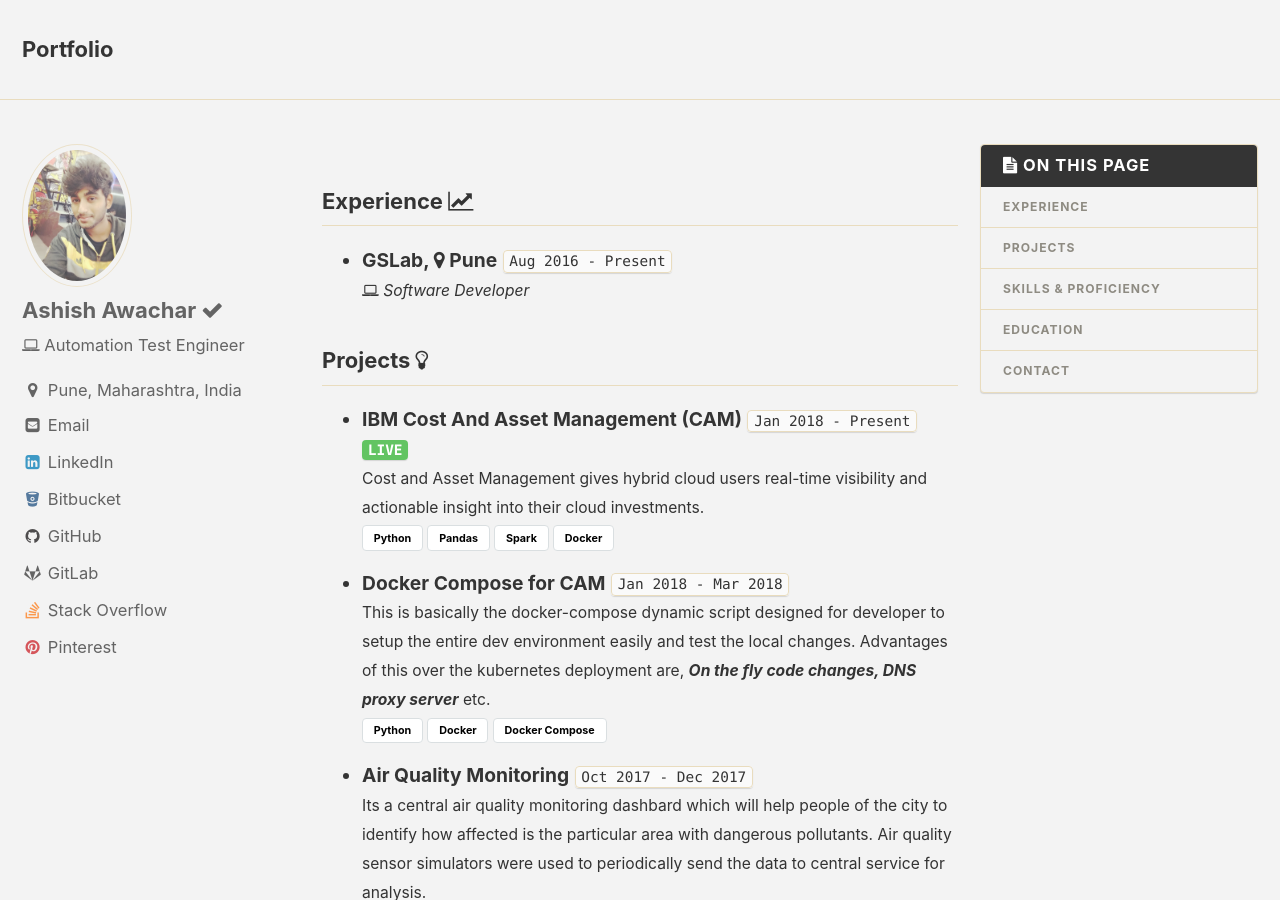
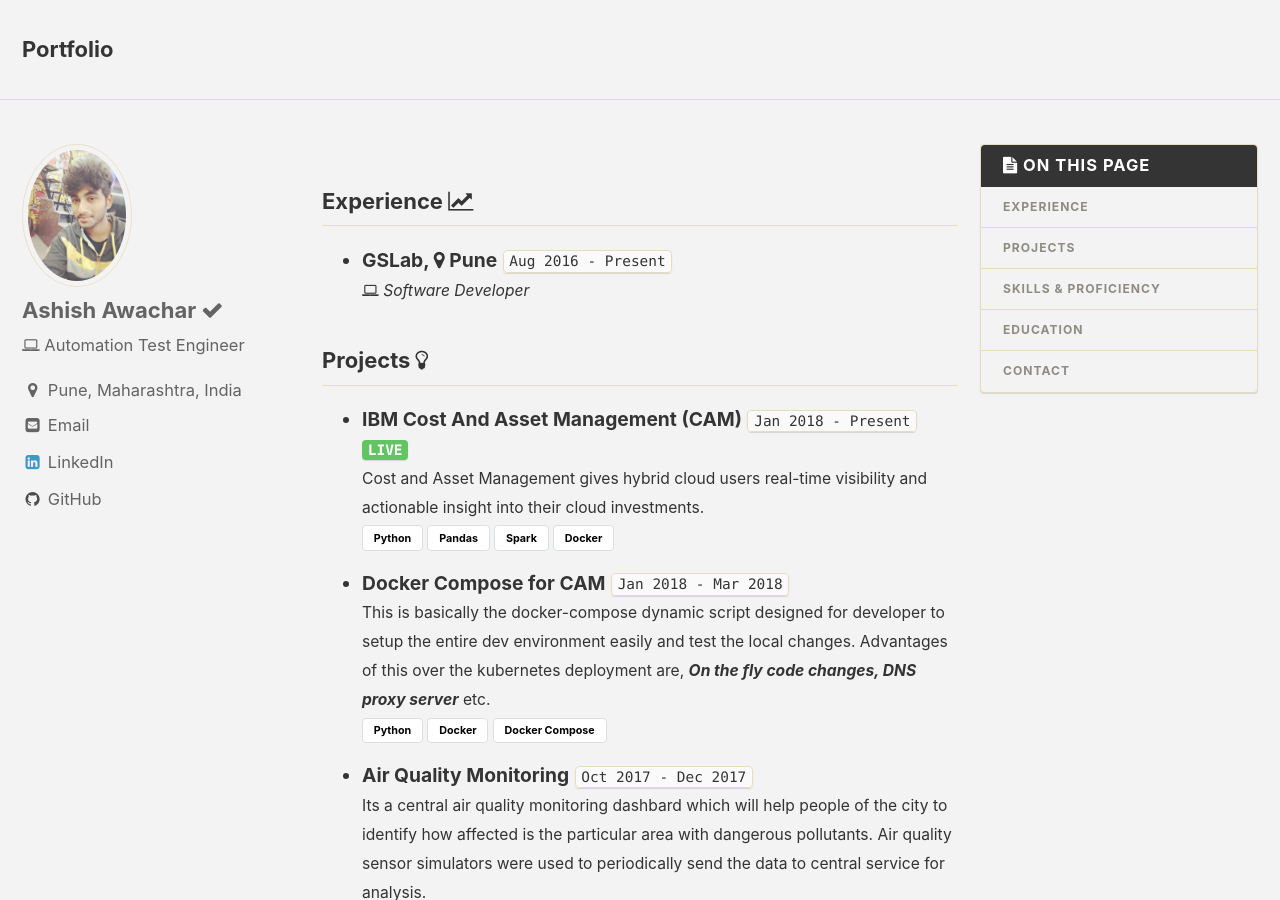
Before and after one commit to ashishawachar/ashishawachar.github.io, a Jekyll site: the page built from index.md, in a window 1280 px wide and 900 px high. Built offline with Jekyll 4.4.1, drawn with Linux system fonts in a browser that asks for light colours.

Commit message:
Update _config.yml

```diff
--- a/_config.yml
+++ b/_config.yml
@@ -91,8 +91,8 @@
   uri              :
   home             : # null (default), "absolute or relative url to link to author home"
   github           : "ashishawachar"
-  gitlab           : "ashishawachar"
-  bitbucket        : "ashishawachar"
+  #gitlab           : "ashishawachar"
+  #bitbucket        : "ashishawachar"
   codepen          :
   dribbble         :
   flickr           :
@@ -103,9 +103,9 @@
   instagram        : #"ashish.rajput_10"
   lastfm           :
   linkedin         : "ashish-awachar-a9421143500"
-  pinterest        : " "
+  #pinterest        : " "
   soundcloud       :
-  stackoverflow    : " "
+  #stackoverflow    : " "
   steam            : # "steamId" (the last part of your profile url, e.g. https://steamcommunity.com/id/steamId/)
   tumblr           :
   twitter          :
```
